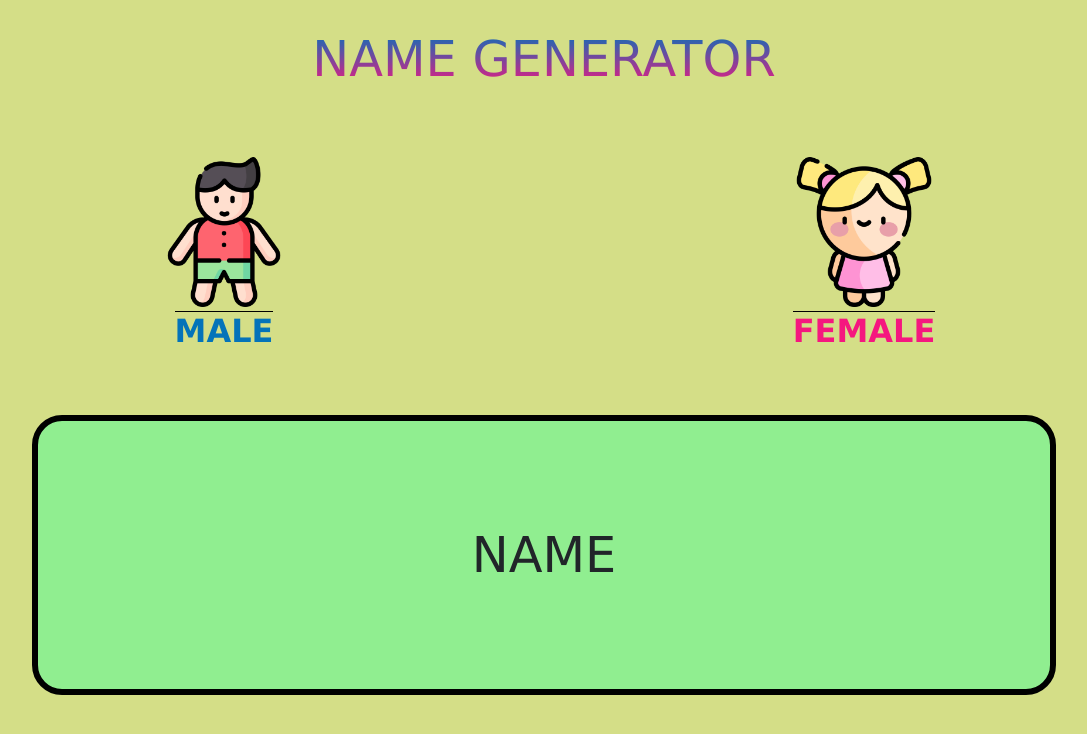
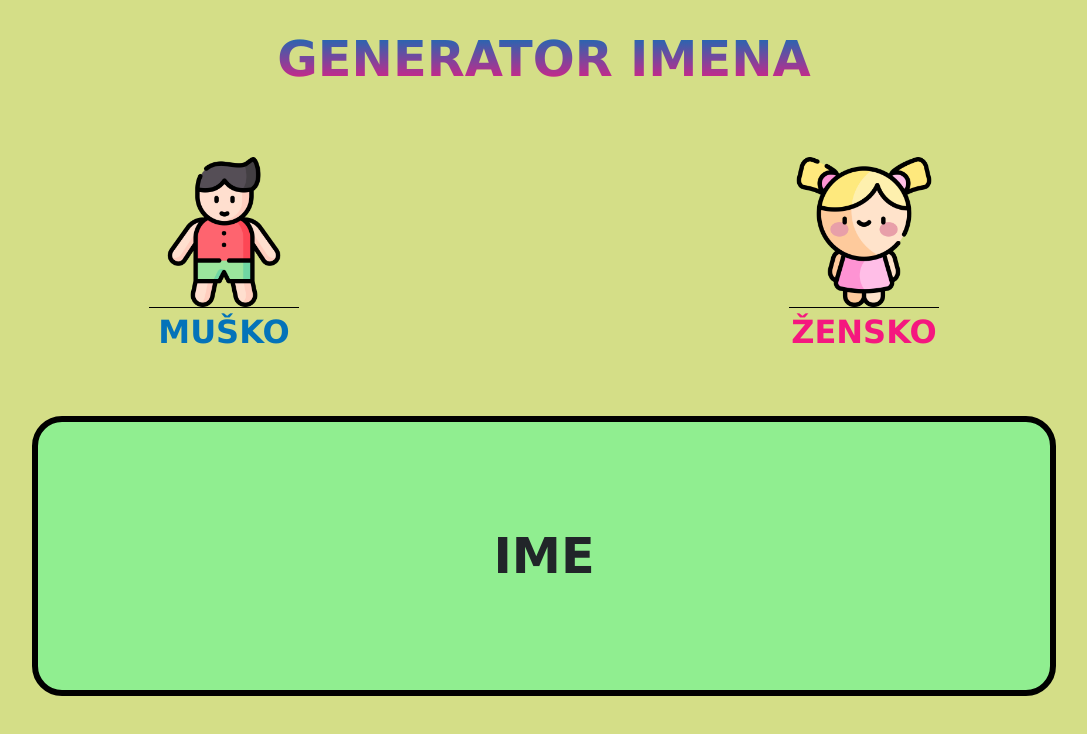
Before and after one commit to harisljubovic/RandomNameGenerator, a plain HTML site: page index.html in a window 1280 px wide. Shown: the whole page, without its empty margins (96-1183 px from the left). Drawn offline with nearby package versions, Linux system fonts and the light colour scheme.

Commit message:
finalVers

```diff
--- a/index.html
+++ b/index.html
@@ -10,11 +10,11 @@
       crossorigin="anonymous"
     />
     <link rel="stylesheet" href="./style.css" />
-    <title>Random Name Generator</title>
+    <title>Generator imena</title>
   </head>
   <body>
     <div id="main-heading-wrraper">
-      <h1>NAME GENERATOR</h1>
+      <h1>GENERATOR IMENA</h1>
     </div>
     <div id="genderWrapper">
       <button
@@ -28,7 +28,7 @@
           alt=""
           class="selectGenderButton img-fluid"
         /><br />
-        <span class="btn-gender-sub-male">Male</span>
+        <span class="btn-gender-sub-male">MUŠKO</span>
       </button>
       <button
         onclick="generateName('female')"
@@ -41,10 +41,10 @@
           alt=""
           class="selectGenderButton img-fluid"
         /><br />
-        <span class="btn-gender-sub-female">Female</span>
+        <span class="btn-gender-sub-female">ŽENSKO</span>
       </button>
     </div>
-    <div id="result_name" class="blankNameStyle">Name</div>
+    <div id="result_name" class="blankNameStyle">IME</div>
 
     <script src="./script.js"></script>
     <script
--- a/style.css
+++ b/style.css
@@ -20,6 +20,7 @@ h1{
     background-clip: text;
     -webkit-text-fill-color: transparent;
     font-size: clamp(2rem, 0.3043rem + 3.4783vw, 3.5rem);
+    font-weight: 700;
 }
 
 #genderWrapper {
@@ -38,13 +39,15 @@ h1{
 .selectGenderButton {
     width: 150px;
     cursor: pointer;
+    border-bottom: 1px solid black;
 }
 
 
 .btn-gender-sub-male, .btn-gender-sub-female {
     font-weight: 600;
     text-transform: uppercase;
-    border-top: 1px solid black;
+    margin-top: 20px;
+
 }
 
 .btn-gender-sub-male {
@@ -55,6 +58,7 @@ h1{
 .btn-gender-sub-female {
     color: rgb(245, 23, 127);
     font-size: clamp(1.5rem, 0.3043rem + 3.4783vw, 2rem);
+
 }
 
 .selectGenderButton:hover{
@@ -83,6 +87,7 @@ h1{
     justify-content: center;
     align-items: center;
     font-size: clamp(3rem, 0.3043rem + 3.4783vw, 3.5rem);
+    font-weight: 600;
     text-transform: uppercase;
 
 }
```
